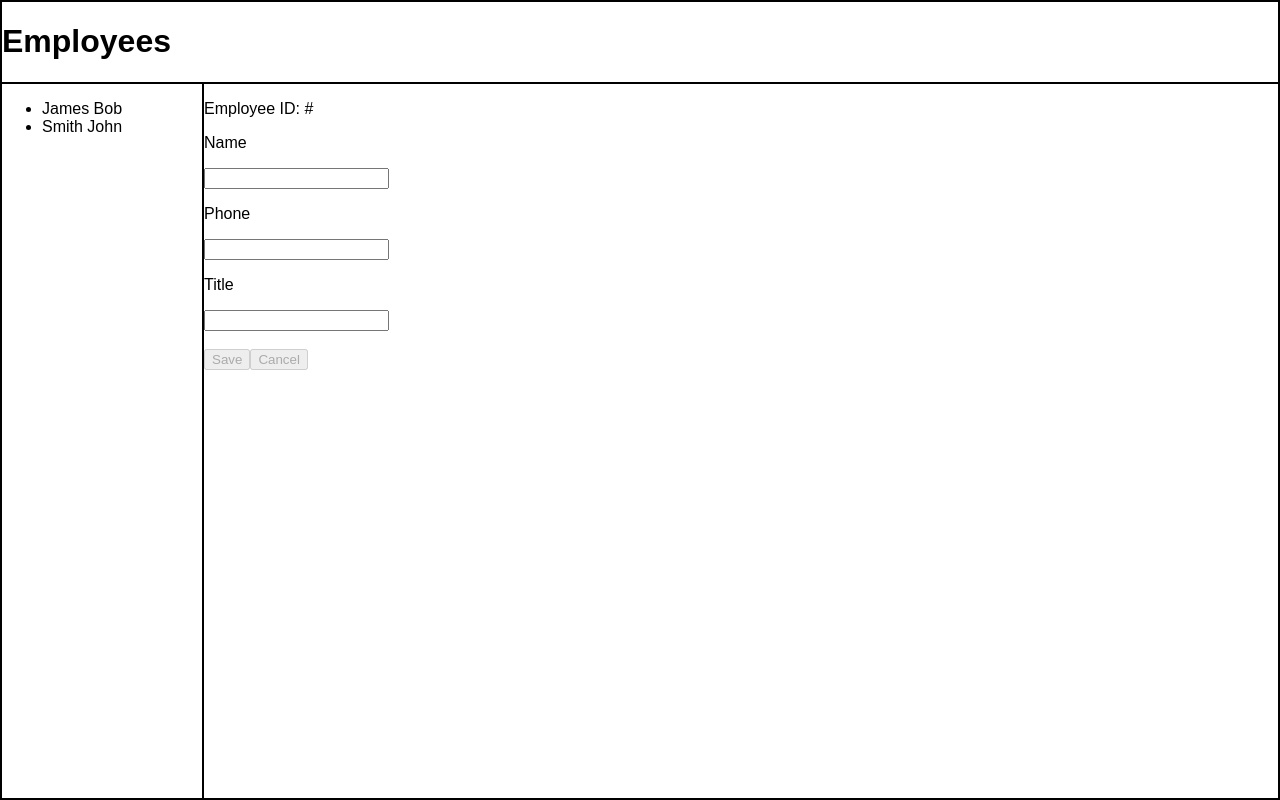
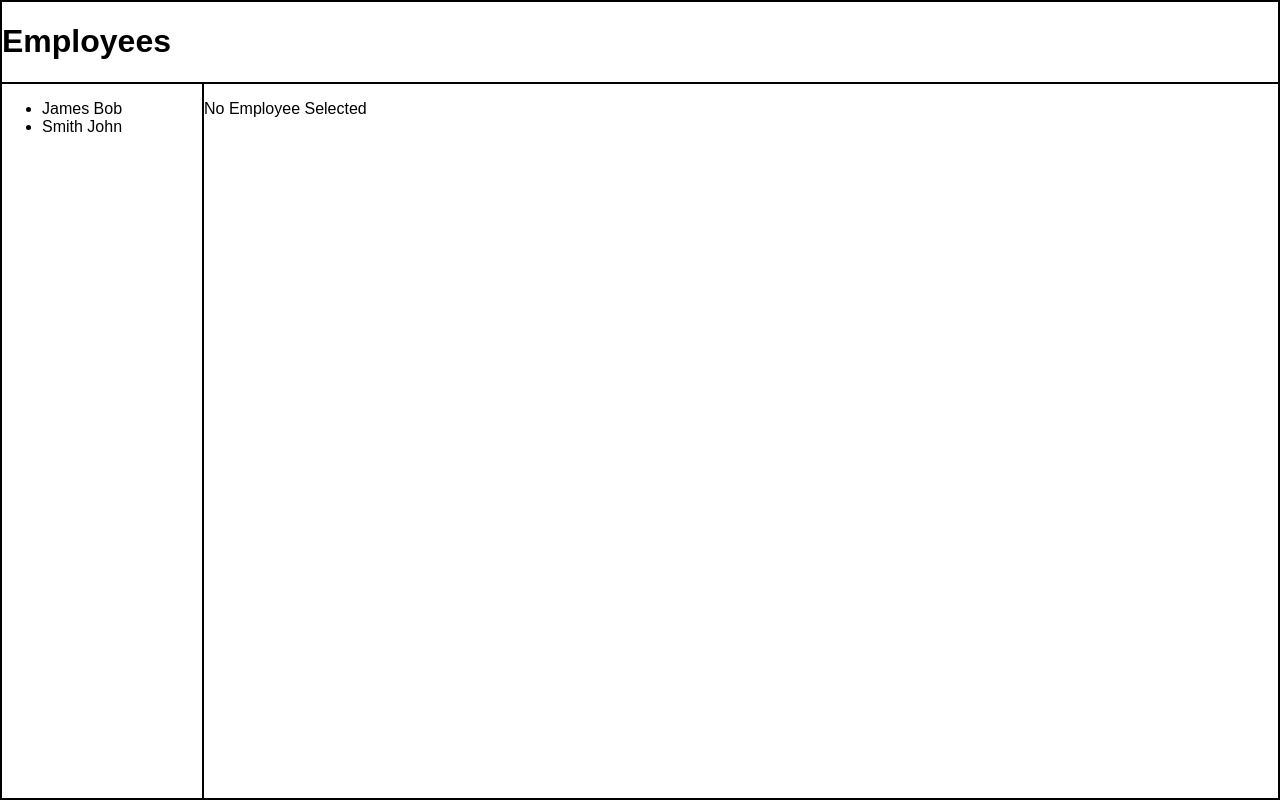
Before and after one commit to devlemire/employee-list, a React (Create React App) app: page / in a window 1280 px wide. Built offline with nearby package versions, Linux system fonts and the light colour scheme.

Commit message:
JL solution - POC :construction:

```diff
--- a/src/App.js
+++ b/src/App.js
@@ -12,27 +12,30 @@ import EmployeeEditor from './components/EmployeeEditor/EmployeeEditor';
 class App extends Component {
   constructor() {
     super();
-
     this.state = {
       employees: [ new Employee(0, 'James Bob', 3863089275, 'Baller'), new Employee(1, 'Smith John', 383492342, 'Ballerrrr') ],
       selectedEmployee: null
     };
   }
 
+  // Update the selected employee, gets called from EmployeeList.js
   selectEmployee(employee) {
     this.setState({ selectedEmployee: employee });
   }
 
+  // Refresh the list of employees on save, gets called from EmployeeEditor.js
+  refresh() {
+    this.setState(this.state);
+  }
+
   render() {
-    console.log(this.state.employees);
-    this.state.employees[0].updateVersion();
-    console.log(this.state.employees);
+    // console.log(this.state.employees);
     return (
       <div id="app">
         <Header />
         <div id="main-container">
           <EmployeeList employees={this.state.employees} selectEmployee={this.selectEmployee.bind(this)} />
-          <EmployeeEditor selected={this.state.selectedEmployee} />
+          <EmployeeEditor selected={this.state.selectedEmployee} refreshList={this.refresh.bind(this)} />
         </div>
       </div>
     )
--- a/src/components/EmployeeEditor/EmployeeEditor.js
+++ b/src/components/EmployeeEditor/EmployeeEditor.js
@@ -1,5 +1,7 @@
 import React, { Component } from 'react';
 import './EmployeeEditor.css';
+
+import '../../models/Employee';
 
 class EmployeeEditor extends Component {
 
@@ -29,8 +31,12 @@ class EmployeeEditor extends Component {
   }
 
   save() {
-    this.state.employee.updateName('test');
-    this.state.employee.updateVersion();
+    console.log(this.state.employee);
+    this.state.originalEmployee.updateName(this.state.employee.name);
+    this.state.originalEmployee.updatePhone(this.state.employee.phone);
+    this.state.originalEmployee.updateTitle(this.state.employee.title);
+    this.setState({ notModified: true });
+    this.props.refreshList();
   }
 
   cancel() {
@@ -41,20 +47,27 @@ class EmployeeEditor extends Component {
     console.log('Employee:', this.state.employee);
     return (
       <div id="editor-container">
+        {
+          this.state.employee
+          ?
           <div id="employee-card">
-          <p> Employee ID: # </p>
+            <p> Employee ID: {  this.state.employee.id } </p>
             <p> Name </p>
-          <input value={this.state.employee ? this.state.employee.name : ''} onChange={ (e) => { this.handleChange('name', e.target.value) } }></input>
+            <input value={ this.state.employee.name } onChange={ (e) => { this.handleChange('name', e.target.value) } }></input>
             <p> Phone </p>
-          <input value={this.state.employee ? this.state.employee.phone : ''}></input>
+            <input value={ this.state.employee.phone } onChange={ (e) => { this.handleChange('phone', e.target.value) } }></input>
             <p> Title </p>
-          <input value={this.state.employee ? this.state.employee.title : ''}></input>
+            <input value={ this.state.employee.title } onChange={ (e) => { this.handleChange('title', e.target.value) } }></input>
 
             <br />
             <br />
             <button disabled={this.state.notModified} onClick={ this.save.bind(this) }> Save </button>
             <button disabled={this.state.notModified} onClick={ this.cancel.bind(this) }> Cancel </button>
           </div>
+          :
+          <p> No Employee Selected </p>
+        }
+
       </div>
     )
   }
--- a/src/models/Employee.js
+++ b/src/models/Employee.js
@@ -4,7 +4,6 @@ export default class Employee {
     this.name = name;
     this.phone = phone;
     this.title = title;
-    this.version = 0;
   }
 
   updateName(name) {
@@ -18,8 +17,4 @@ export default class Employee {
   updateTitle(title) {
     this.title = title;
   }
-
-  updateVersion() {
-    this.version++;
-  }
 }
```
Lines whose indentation alone changed are shown as unchanged.
